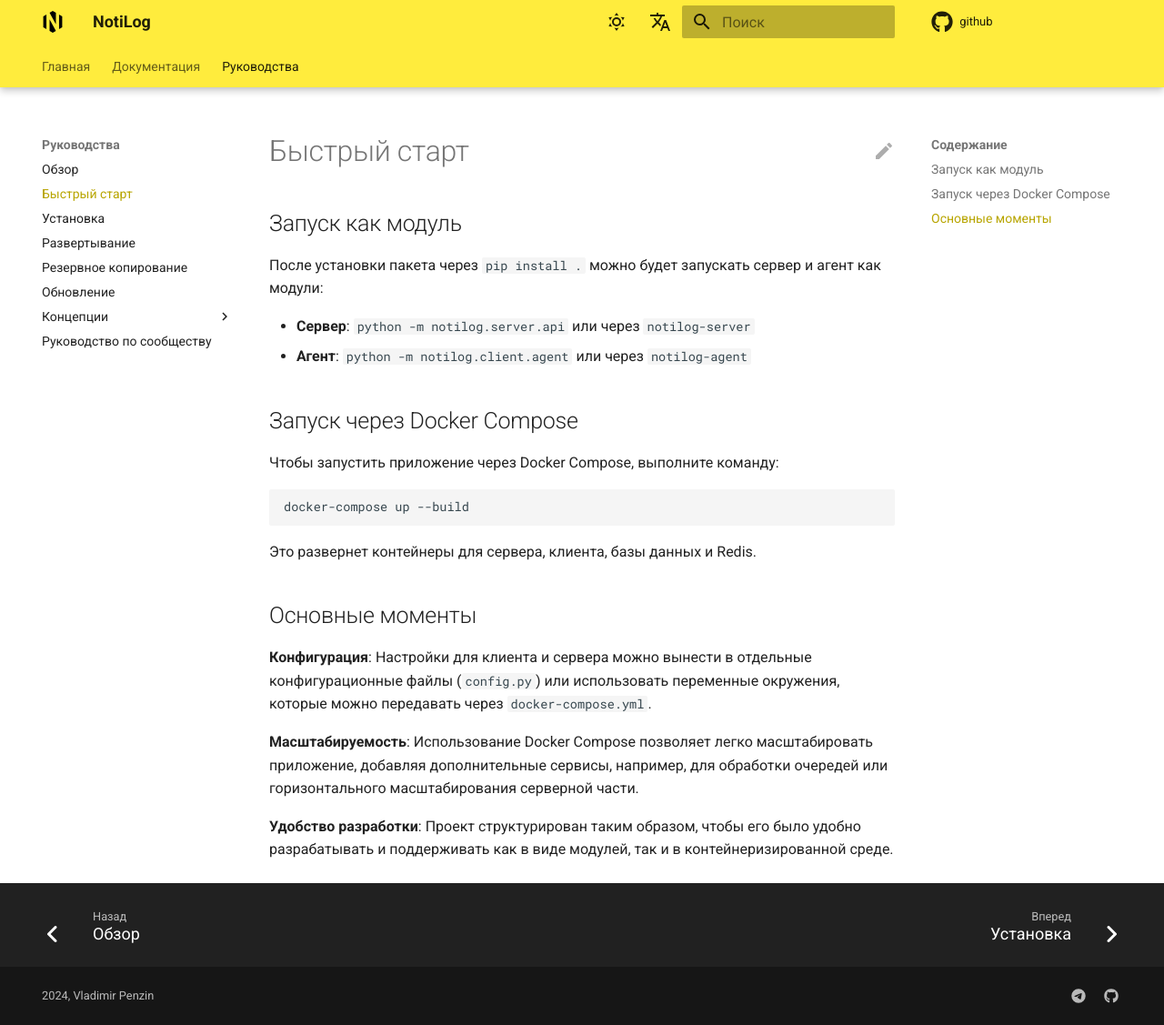
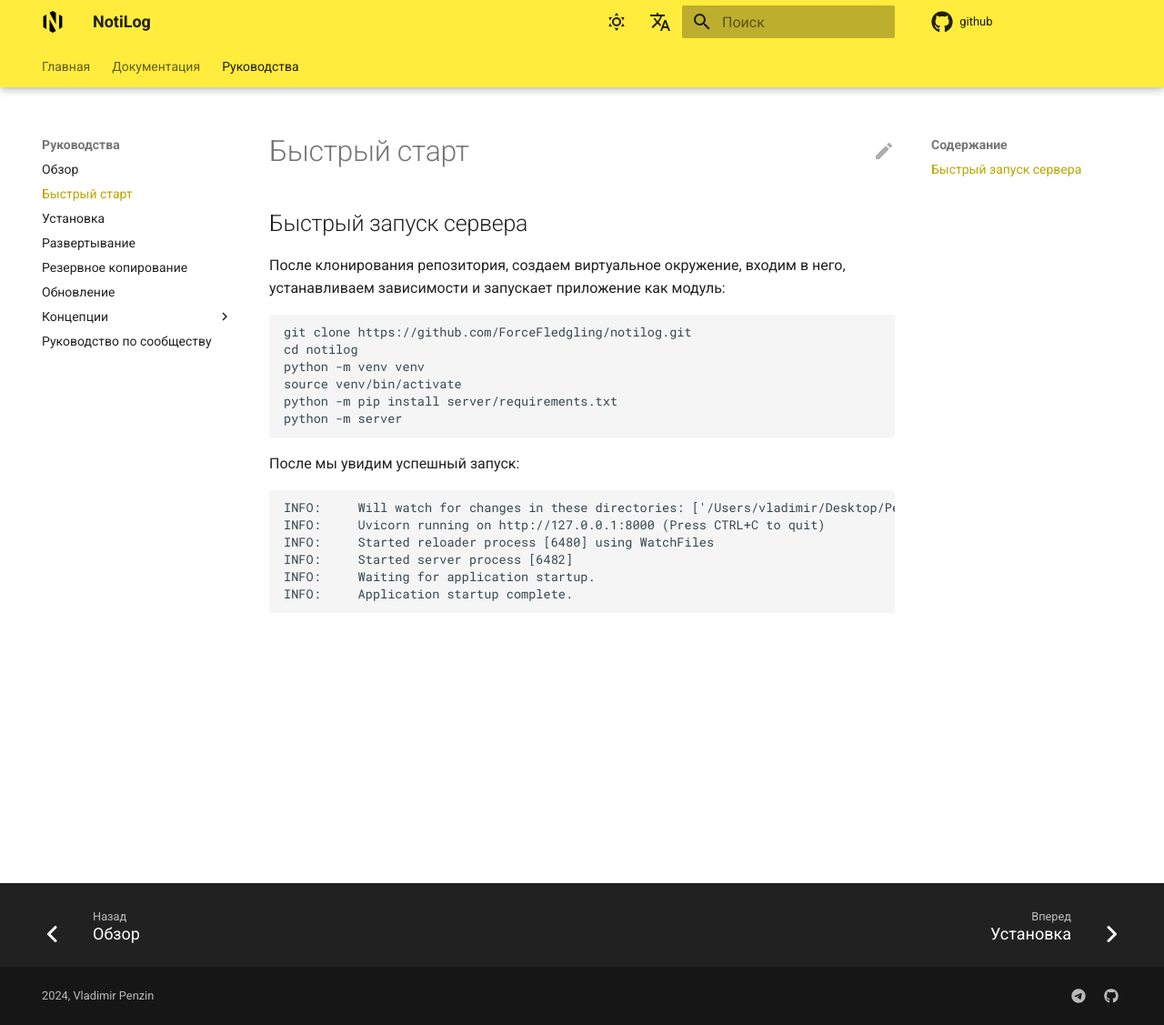
Before and after one commit to ForceFledgling/Notilog, an MkDocs documentation site: the page built from docs/_guides/quickstart.md, in a window 1280 px wide and 1127 px high. Shown: the whole window at 91% size. Built offline with MkDocs 1.6.1 and Material for MkDocs 9.7.7, drawn with Linux system fonts in a browser that asks for light colours; comment, search, counter and statistics services are not loaded.

````diff
--- a/docs/_guides/quickstart.md
+++ b/docs/_guides/quickstart.md
@@ -1,24 +1,23 @@
-## Запуск как модуль
+## Быстрый запуск сервера
 
-После установки пакета через `pip install .` можно будет запускать сервер и агент как модули:
-
-*   **Сервер**: `python -m notilog.server.api` или через `notilog-server`
-*   **Агент**: `python -m notilog.client.agent` или через `notilog-agent`
-
-## Запуск через Docker Compose
-
-Чтобы запустить приложение через Docker Compose, выполните команду:
+После клонирования репозитория, создаем виртуальное окружение, входим в него, устанавливаем зависимости и запускает приложение как модуль:
 
 ```
-docker-compose up --build
+git clone https://github.com/ForceFledgling/notilog.git
+cd notilog
+python -m venv venv
+source venv/bin/activate
+python -m pip install server/requirements.txt
+python -m server
 ```
 
-Это развернет контейнеры для сервера, клиента, базы данных и Redis.
+После мы увидим успешный запуск:
 
-## Основные моменты
-
-**Конфигурация**: Настройки для клиента и сервера можно вынести в отдельные конфигурационные файлы (`config.py`) или использовать переменные окружения, которые можно передавать через `docker-compose.yml`.
-
-**Масштабируемость**: Использование Docker Compose позволяет легко масштабировать приложение, добавляя дополнительные сервисы, например, для обработки очередей или горизонтального масштабирования серверной части.
-
-**Удобство разработки**: Проект структурирован таким образом, чтобы его было удобно разрабатывать и поддерживать как в виде модулей, так и в контейнеризированной среде.
+```
+INFO:     Will watch for changes in these directories: ['/Users/vladimir/Desktop/Репозитории/notilog']
+INFO:     Uvicorn running on http://127.0.0.1:8000 (Press CTRL+C to quit)
+INFO:     Started reloader process [6480] using WatchFiles
+INFO:     Started server process [6482]
+INFO:     Waiting for application startup.
+INFO:     Application startup complete.
+```
````
Also changed, not shown: docs/_guides/deploy.md (+17 -0 lines), docs/_guides/install.md (+16 -0 lines), 6 other files.
